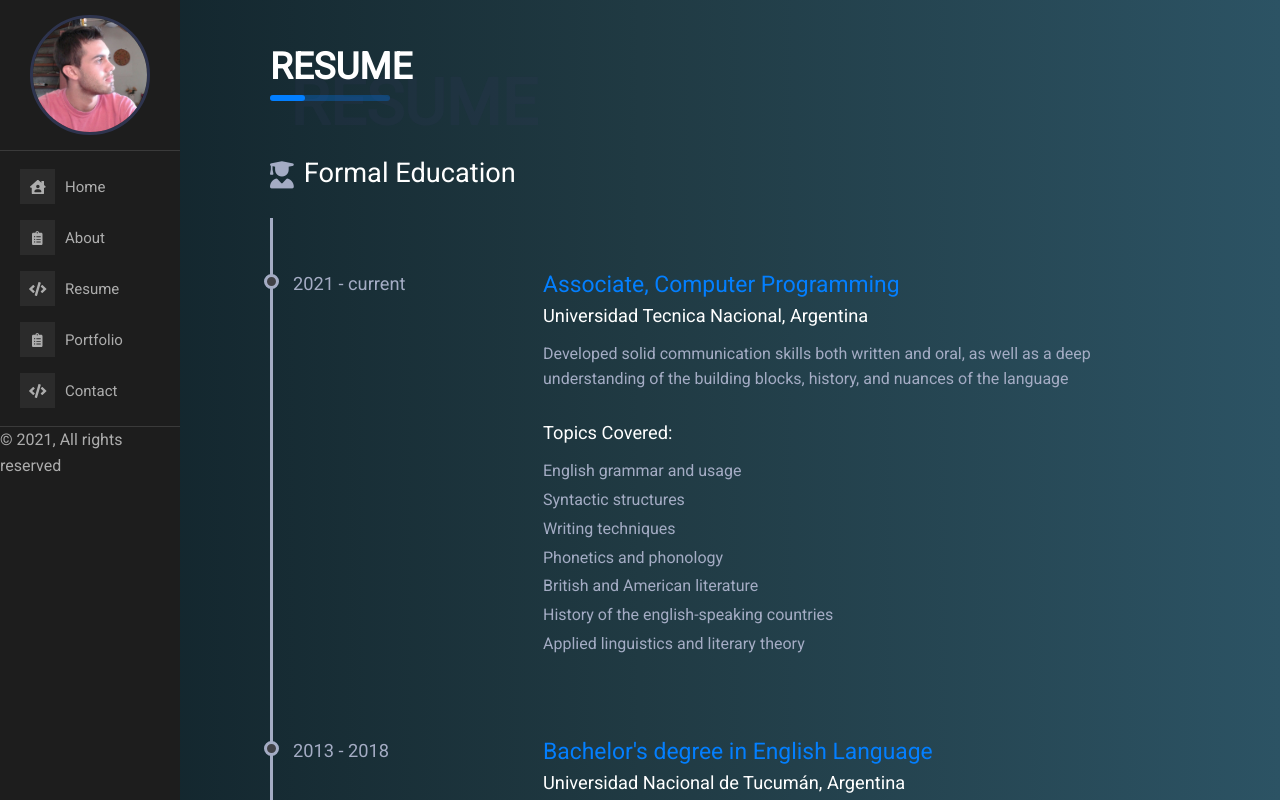
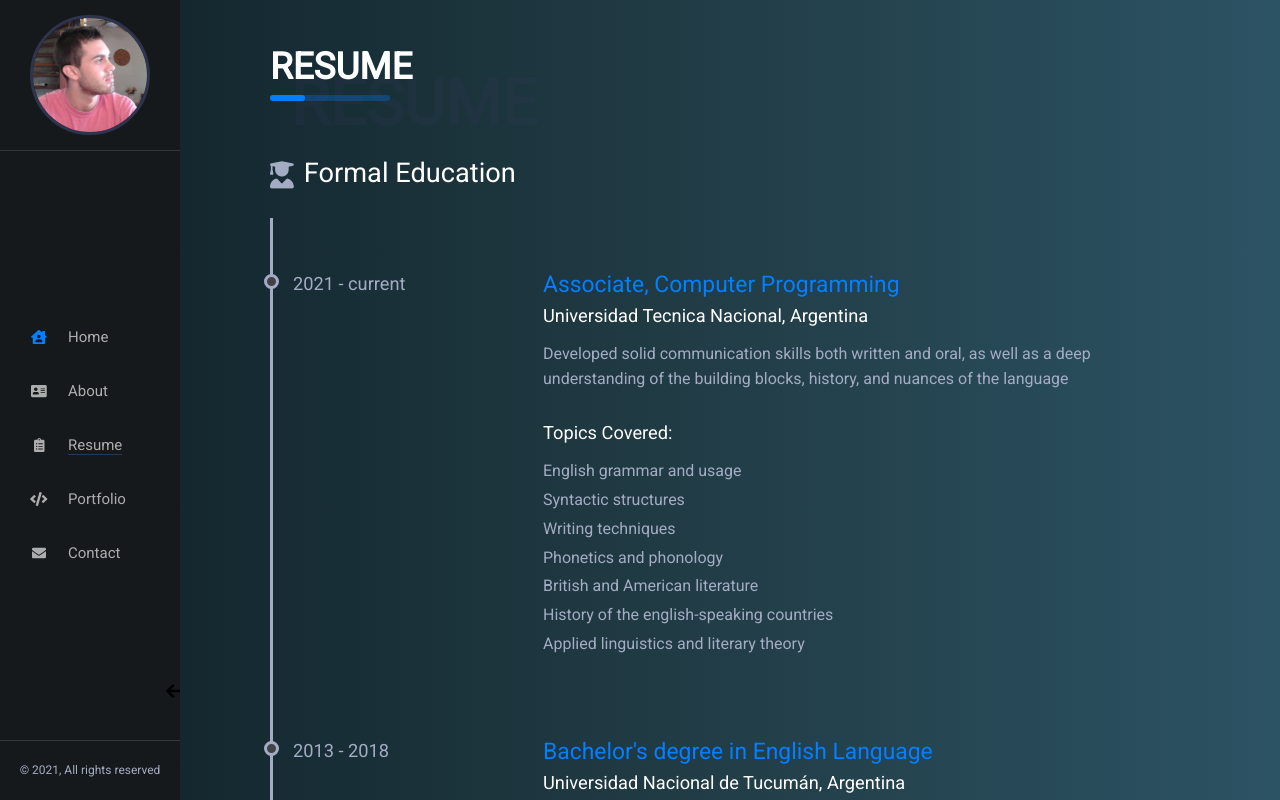
Before and after one commit to simonsanchez92/portfolio, a React (Create React App) app: page /resume in a window 1280 px wide. Shown: the top 800 px of the page. Built offline with nearby package versions, Linux system fonts and the light colour scheme.

Commit message:
working on side menu

```diff
--- a/package.json
+++ b/package.json
@@ -12,6 +12,7 @@
     "@testing-library/user-event": "^7.2.1",
     "axios": "^0.21.1",
     "bootstrap": "^4.6.0",
+    "node-sass": "^4.14.1",
     "react": "^16.14.0",
     "react-bootstrap": "^1.5.2",
     "react-dom": "^16.14.0",
--- a/src/App.css
+++ b/src/App.css
@@ -109,9 +109,18 @@ nav#lateral-nav.hide {
   border-radius: 1000px;
   border: 3px solid #2e344e;
   overflow: hidden;
+  transition: all 0.2s ease-in;
+}
+.profile-picture.collapsed {
+  width: 60px;
+  height: 50px;
+  border: 1px solid #2e344e;
 }
 .profile-picture img {
   width: 100%;
+}
+.profile-picture img.collapsed {
+  /* width: 50%; */
 }
 
 nav#lateral-nav ul {
@@ -130,6 +139,10 @@ nav#lateral-nav ul li {
   list-style: none;
   margin-bottom: 1.3rem;
   width: 100%;
+}
+
+.menu-item {
+  /* border: 2px solid red; */
 }
 
 nav#lateral-nav ul li a {
@@ -161,28 +174,28 @@ nav.top-bar ul li a::after {
   transition: all 0.4s ease-out;
   z-index: -1;
 }
-nav#lateral-nav ul li a.active::after
-/* nav.top-bar ul li a.active::after  */ {
+/* .active::after
+/* nav.top-bar ul li a.active::after  */
+/* {
   background-color: #037fff;
   border-radius: 2px;
-}
-
-nav#lateral-nav ul li a.active::before {
+} */
+/* */
+/* .active::before {
   position: absolute;
   content: "";
   top: 0;
   right: 0;
   height: 100%;
-  width: 3px;
+  width: 2px;
   border-top-right-radius: 2px;
   border-bottom-right-radius: 2px;
   color: #a4acc4;
   background-color: rgba(34, 84, 134, 0.616);
   transition: all 0.4s ease-out;
-}
-
-nav.top-bar ul li a.active {
-  border-bottom: 3px solid rgba(34, 84, 134, 0.616);
+} */
+a.active {
+  border-bottom: 1px solid rgba(34, 84, 134, 0.616);
 }
 
 nav#lateral-nav ul li a.active::after,
@@ -191,22 +204,32 @@ nav#lateral-nav ul li a:hover::after {
   border-radius: 2px;
 }
 
-nav.top-bar ul li a:hover {
+nav.top-bar ul li a:hover,
+.menu-link:hover {
   color: #037fff;
 }
 nav#lateral-nav ul li a.active nav.top-bar ul li a.active {
   color: #fff;
 }
-nav#lateral-nav .copy-container {
+
+.sidebar-menu {
+  flex: 1;
+  display: flex;
+  flex-direction: column;
+  justify-content: center;
+}
+
+.copy-container {
   border-top: 2px solid #2e344e;
   padding: 20px 10px;
   display: flex;
   justify-content: center;
 }
 
-nav#lateral-nav .copy-container span {
+.copy-container span {
   color: #a4acc4;
-  font-weight: 400;
+  font-weight: 200;
+  font-size: 12px;
 }
 /*
 .nav-toggler {
--- a/src/App.js
+++ b/src/App.js
@@ -10,7 +10,7 @@ import About from "./components/About";
 import Portfolio from "./components/Portfolio";
 import Contact from "./components/Contact";
 import Resume from "./components/Resume";
-import SideMenu from "./components/SideMenu";
+import SideMenu from "./components/sideMenu/SideMenu";
 
 import Project from "./components/Project";
 
--- a/src/components/SideMenu.js
+++ b/src/components/sideMenu/SideMenu.js
@@ -1,23 +1,33 @@
 import React, { useState, useEffect } from "react";
 import { Link } from "react-router-dom";
-import profilePicture from "../img/my-profile.jpg";
+import profilePicture from "../../img/my-profile.jpg";
 
 import { useHistory } from "react-router-dom";
 
 import { FontAwesomeIcon } from "@fortawesome/react-fontawesome";
 
 import {
+  faAddressCard,
   faAngleRight,
+  faArrowAltCircleLeft,
+  faArrowLeft,
+  faArrowRight,
   faAtlas,
   faClipboardList,
   faCode,
+  faCodeBranch,
   faCoffee,
+  faEnvelope,
+  faEnvelopeOpen,
   faFile,
+  faFileCode,
   faHouseUser,
   faPaperPlane,
   faUniversity,
 } from "@fortawesome/free-solid-svg-icons";
+
 import "react-pro-sidebar/dist/css/styles.css";
+import "./css/styles.scss";
 
 import {
   ProSidebar,
@@ -28,16 +38,21 @@ import {
   SidebarFooter,
 } from "react-pro-sidebar";
 
+const arrowIconLeft = <FontAwesomeIcon icon={faArrowLeft} />;
+const arrowIconRight = <FontAwesomeIcon icon={faArrowRight} />;
+
 const homeIcon = <FontAwesomeIcon icon={faHouseUser} />;
-const aboutIcon = <FontAwesomeIcon icon={faClipboardList} />;
-const resumeIcon = <FontAwesomeIcon icon={faCode} />;
-const portfolioIcon = <FontAwesomeIcon icon={faClipboardList} />;
-const contactIcon = <FontAwesomeIcon icon={faClipboardList} />;
+const aboutIcon = <FontAwesomeIcon icon={faAddressCard} />;
+const resumeIcon = <FontAwesomeIcon icon={faClipboardList} />;
+const portfolioIcon = <FontAwesomeIcon icon={faCode} />;
+const contactIcon = <FontAwesomeIcon icon={faEnvelope} />;
 
 const SideMenu = () => {
   const [active, setActive] = useState({
     active: "",
   });
+
+  const [isCollapsed, setIsCollapsed] = useState(false);
 
   const handleChange = (param) => {
     setActive({
@@ -59,26 +74,47 @@ const SideMenu = () => {
     handleChange(active);
   }, []);
 
+  const handleCollapse = () => {
+    setIsCollapsed(!isCollapsed);
+  };
+
   return (
     // <nav id="lateral-nav">
     <nav id="side-menu">
       <ProSidebar
         collapsedWidth={0}
-        collapsed={false}
+        collapsed={isCollapsed}
         width={180}
         toggled={false}
         breakPoint={"sm"}
+        className="prosidebar"
       >
+        <button onClick={() => handleCollapse()}>
+          {isCollapsed ? arrowIconRight : arrowIconLeft}
+        </button>
+
         <SidebarHeader>
           <div className="avatar-container">
-            <div className="profile-picture">
-              <img src={profilePicture} alt="profile" />
+            <div
+              className={
+                isCollapsed ? "profile-picture collapsed" : "profile-picture"
+              }
+            >
+              <img
+                className={isCollapsed ? "collapsed" : ""}
+                src={profilePicture}
+                alt="profile"
+              />
             </div>
           </div>
         </SidebarHeader>
-        <Menu iconShape="square" popperArrow={true}>
-          <MenuItem onClick={() => handleChange("home")} icon={homeIcon}>
-            <Link className={active.active === "home" ? "active" : ""} to="/">
+        <Menu iconShape="square" popperArrow={true} className="sidebar-menu">
+          <MenuItem
+            active={true}
+            onClick={() => handleChange("home")}
+            icon={homeIcon}
+          >
+            <Link className={active.active === "home" ? " active" : ""} to="/">
               Home
             </Link>
           </MenuItem>
@@ -109,7 +145,7 @@ const SideMenu = () => {
               Portfolio
             </Link>
           </MenuItem>
-          <MenuItem onClick={() => handleChange("contact")} icon={resumeIcon}>
+          <MenuItem onClick={() => handleChange("contact")} icon={contactIcon}>
             <Link
               className={active.active === "contact" ? "active" : ""}
               to="/contact"
@@ -120,10 +156,8 @@ const SideMenu = () => {
           <ul className="menu"></ul>
         </Menu>
 
-        <SidebarFooter>
-          <div className="copy-container">
-            <span>&copy; 2021, All rights reserved</span>
-          </div>
+        <SidebarFooter className="copy-container">
+          <span>&copy; {isCollapsed ? "" : " 2021, All rights reserved"}</span>
         </SidebarFooter>
       </ProSidebar>
     </nav>
--- /dev/null
+++ b/src/components/sideMenu/css/styles.scss
@@ -0,0 +1,26 @@
+$sidebar-bg-color: #15191b;
+$icon-bg-color: transparent;
+$icon-size: 38px;
+$breakpoint-sm: 600px;
+
+$highlight-color: #037fff;
+
+.prosidebar {
+  position: relative;
+  button {
+    background-color: transparent;
+    border: 0;
+    // color: #037fff;
+    position: absolute;
+    z-index: 10;
+    right: 0px;
+    bottom: 95px;
+  }
+}
+// .arrow-container {
+//   border: 1px solid red;
+//   display: flex;
+//   justify-content: flex-end;
+// }
+
+@import "~react-pro-sidebar/dist/scss/styles.scss";
```
Also changed, not shown: 1 other file (tests, documents, lock files or other folders).
